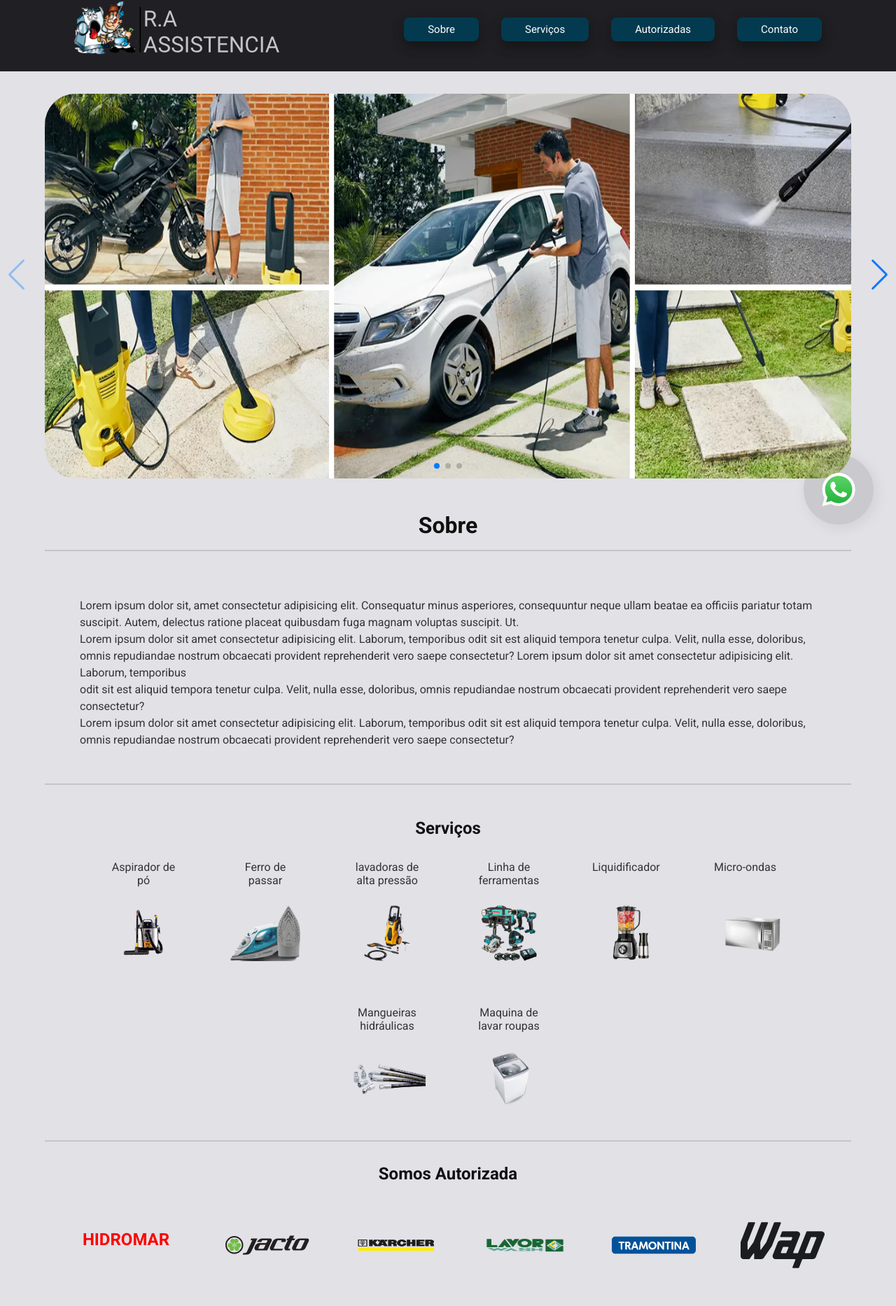
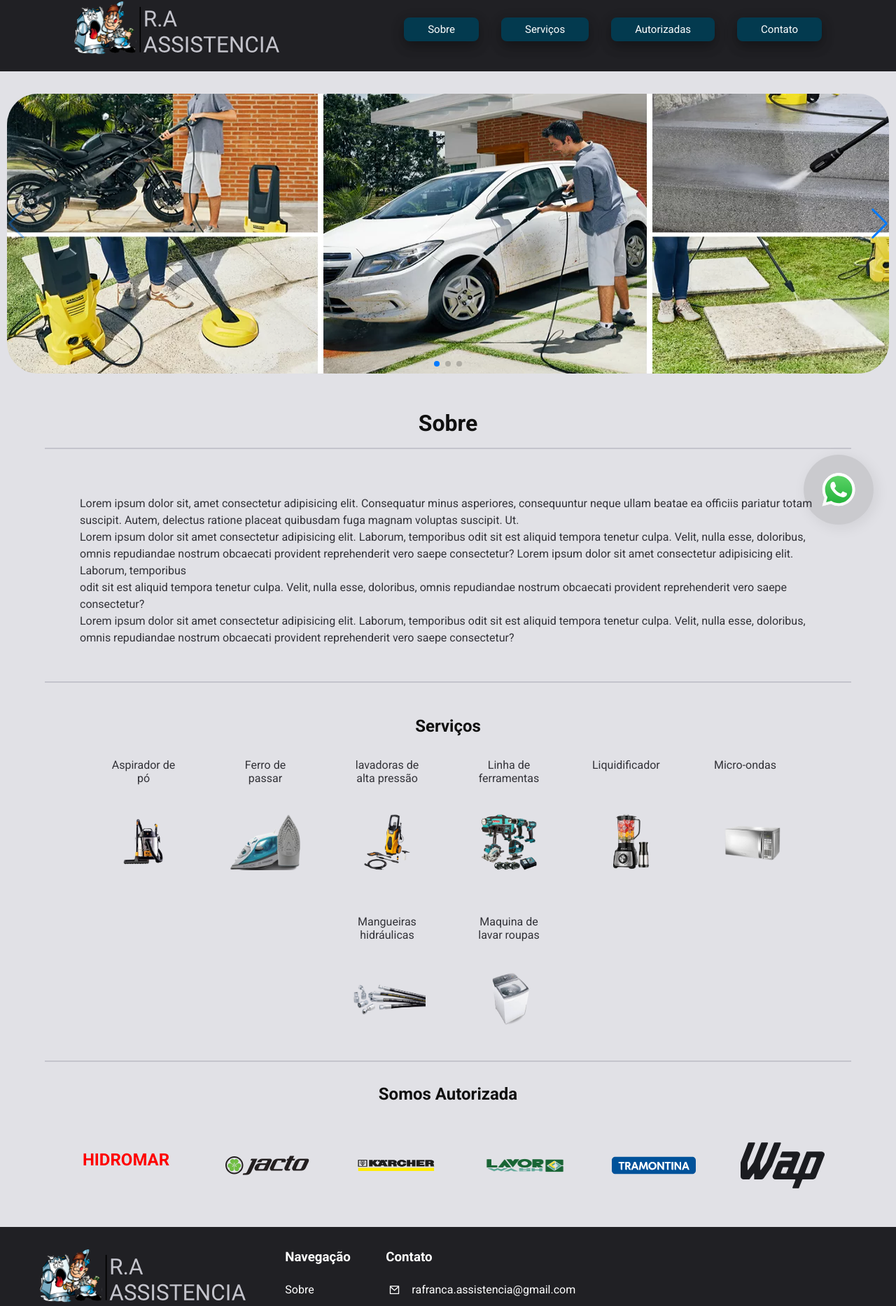
Before and after one commit to M4rcoos/RA-Assistencia, a React (Vite) app: page / in a window 1280 px wide. Shown: the part 18-1885 px from the top of the page at 70% size. Built offline with nearby package versions, Linux system fonts and the light colour scheme; grey boxes are pictures that could not be loaded.

Commit message:
add social midia in footer

```diff
--- a/src/App.jsx
+++ b/src/App.jsx
@@ -4,7 +4,7 @@ import { About } from './Components/about/About.jsx'
 import { Services } from './Components/services/Services'
 import { AuthorizedServices } from './Components/authorizedServices/AuthorizedServices'
 import { Footer } from './Components/footer/Footer'
-import { WhatsappIcon } from './Components/whatsapIcon/WhatsappIcon'
+import { WhatsappIcon } from './Components/whatssap/WhatsappIcon'
 
 
 import './global.css'
--- a/src/Components/authorizedServices/AuthorizedServices.module.css
+++ b/src/Components/authorizedServices/AuthorizedServices.module.css
@@ -20,11 +20,9 @@ ul img {
 ul{
     display: flex;
     align-items: center;
-    justify-content: center;
     flex-wrap:wrap ;
 }
 ul .h2{
-
     align-items: center;
     color: red;
     font-family: 'Roboto', sans-serif;
--- a/src/Components/carousel/Carousel.css
+++ b/src/Components/carousel/Carousel.css
@@ -15,7 +15,15 @@
   }
 
   .swiper-slide img {
-    width: 90%;
+    height: 50vh;
     border-radius: 2.75rem;
-    height:34.375rem;
+    object-fit: fill;
+    width: 1260px;
   }
+  .container{
+    max-height: 50vh;
+    width: 100%;
+    background-color: aqua;
+
+
+  }
--- a/src/Components/carousel/Carousel.jsx
+++ b/src/Components/carousel/Carousel.jsx
@@ -1,6 +1,6 @@
 
 import { Swiper, SwiperSlide } from 'swiper/react'
-import './Carousel.css'
+import style from'./Carousel.css'
 
 import { Navigation, Pagination, Scrollbar, A11y } from 'swiper'
 import 'swiper/css'
@@ -21,15 +21,24 @@ export function Carousel() {
     onSlideChange={() => console.log('slide change')}
 >
         <SwiperSlide className="swiper-slide" >
-         <img src='src\assets\carousel-Karcher.webp' alt =""/>
+          <div className={style.container}>
+            <img  className="container" src='src\assets\carousel-Karcher.webp' alt =""/>
+          </div>
 
        </SwiperSlide>
      <SwiperSlide className="swiper-slide" >
-         <img src='https://assisservice.com.br/wp-content/uploads/2020/10/maquina5.jpg' alt =""/>
+     <div className={style.container}>
+     <img src='https://assisservice.com.br/wp-content/uploads/2020/10/maquina5.jpg' alt =""/>
+     </div>
+
 
        </SwiperSlide>
        <SwiperSlide className="swiper-slide" >
-         <img src='https://lh3.googleusercontent.com/p/AF1QipNatZ1kp3pTFFFzxszYUkrfJAJONXV70KmKn2ey=w1080-h608-p-no-v0' alt =""/>
+       <div className={style.container}>
+       <img src='https://lh3.googleusercontent.com/p/AF1QipNatZ1kp3pTFFFzxszYUkrfJAJONXV70KmKn2ey=w1080-h608-p-no-v0' alt =""/>
+       </div>
+
+
 
        </SwiperSlide>
     ...
--- a/src/Components/footer/Footer.jsx
+++ b/src/Components/footer/Footer.jsx
@@ -4,13 +4,18 @@ import { FooterContact } from '../footerContact/FooterContact'
 import { Map } from '../map/Map'
 import { NavegationFooter } from '../navegationFooter/NavegationFooter'
 import { BiCopyright } from "react-icons/bi"
+import { SocialMedia } from '../socialMedia/SocialMedia'
 
 export  function Footer() {
   return (
     <>
     <div className={styleFooter.container}>
         <div className={styleFooter.content}>
-        <img className={styleFooter.img} src={logoAssitencia}alt='Logotipo da assistencia'/>
+          <div>
+          <img  className={styleFooter.img} src={logoAssitencia}alt='Logotipo da assistencia'/>
+          <SocialMedia/>
+          </div>
+
         <NavegationFooter/>
         <FooterContact/>
         <Map/>
--- a/src/Components/services/Services.jsx
+++ b/src/Components/services/Services.jsx
@@ -5,7 +5,7 @@ export  function Services() {
       <div className={ stylesServices.container } >
         <h2 className={ stylesServices.h2 }id='services'>Serviços</h2>
     <div className={ stylesServices.content }>
-    <ul>
+    <ul className={stylesServices.ulServices}>
   <li><p>Aspirador de pó </p><img src='src\assets\Aspirador.png'alt='Imagem de um aspirador'/></li>
   <li><p>Ferro de passar</p> <img src='src\assets\ferro-de-passar.png'alt='Imagem de um ferro de passar'/></li>
   <li><p>lavadoras de alta pressão</p><img src='src\assets\lavadoura-removebg-preview.png'alt='Imagem de uma lavadora de alta pressão'/></li>
--- a/src/Components/services/Services.module.css
+++ b/src/Components/services/Services.module.css
@@ -1,7 +1,11 @@
 .content{
+    display: flex;
+    justify-content: center;
     width: 90%;
     margin: 0 auto;
     border-bottom: 0.125rem solid var(--gray-300);
+
+
 
 }
 
@@ -40,10 +44,26 @@ ul li{
     justify-content: space-between;
     align-items: flex-start;
     width: 6.875rem;
-    height: 9rem;
+    height: 10rem;
     text-align: center;
 
 }
+
+.ulServices{
+    display: flex;
+    flex-direction: row;
+    gap:4rem;
+    text-decoration: none;
+    list-style: none;
+    color: var(--gray-600);
+    font-family: 'Roboto', sans-serif;
+    display: flex;
+    align-items: center;
+    justify-content: center;
+    flex-wrap:wrap ;
+
+}
+
 ul li img:hover{
     transform: translateY(-0.5rem);
     transition: 0.25s ease-out;
--- a/src/Components/socialMedia/SocialMedia.jsx
+++ b/src/Components/socialMedia/SocialMedia.jsx
@@ -1,12 +1,20 @@
 import { BsInstagram } from "react-icons/bs";
-
+import { BsFacebook } from 'react-icons/bs'
+import style from './SocialMedia.module.css'
 
 import React from 'react'
 
-export default function SocialMedia() {
+export  function SocialMedia() {
   return (
-    <div>
-        <BsInstagram className={styleFooter.Icon}/>
+    <div className={style.content}>
+      <ul className={style.ulSocialMidia}>
+        <li className={style.liSocialMIdia}>
+       <a href="https://pt-br.facebook.com/polviteccajamar/"  target='blank'><BsFacebook /></a>
+        </li>
+        <li className={style.liSocialMIdia}>
+       <a href="https://instagram.com/polvitec?igshid=YmMyMTA2M2Y="  target='blank'><BsInstagram /></a>
+        </li>
+      </ul>
     </div>
   )
 }
--- a/src/Components/socialMedia/SocialMedia.module.css
+++ b/src/Components/socialMedia/SocialMedia.module.css
@@ -0,0 +1,18 @@
+.content{
+    margin-top: 1rem;
+
+
+}
+.iconInstagram{
+    margin-left: 0.75rem;
+
+}
+.liSocialMIdia{
+    height: 16px;
+    width: 16px;
+
+}
+.ulSocialMidia{
+    gap:1rem;
+    align-items: flex-start;
+}
```
Also changed, not shown: src/Components/about/About.module.css (line endings or trailing spaces), src/Components/whatssap/WhatsappIcon.jsx (renamed from src/Components/whatsapIcon/WhatsappIcon.jsx), src/Components/whatssap/WhatsappIcon.module.css (renamed from src/Components/whatsapIcon/WhatsappIcon.module.css).
